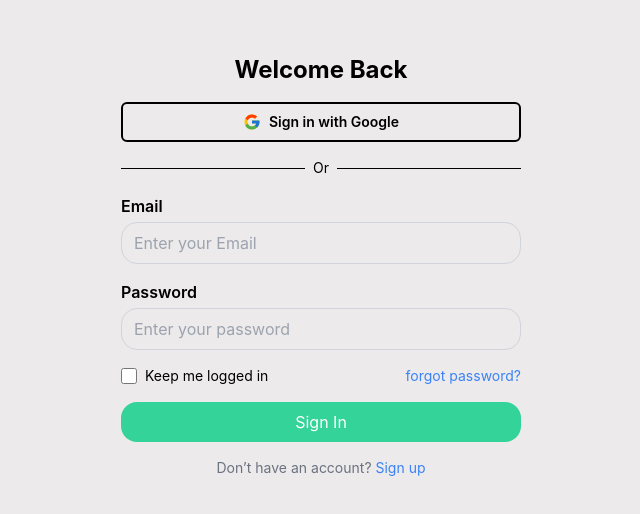
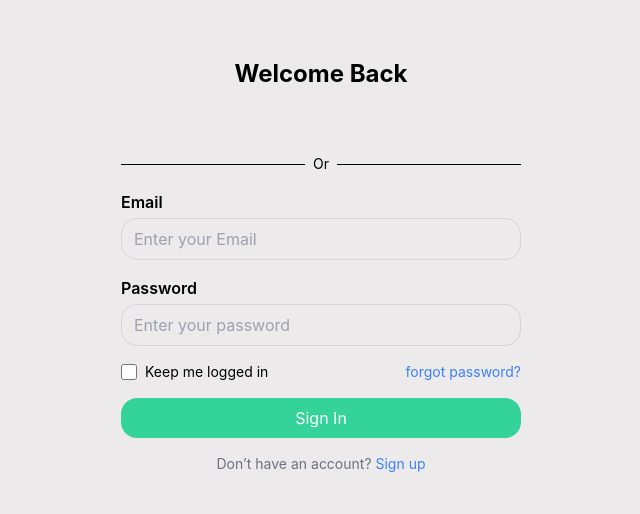
Before and after one commit to farhaghallab3/ecommerce, a React (Vite) app: page /login in a window 1280 px wide. Shown: the part 134-648 px from the top of the page, without its empty margins (319-959 px from the left). Built offline with nearby package versions, Linux system fonts and the light colour scheme.

Commit message:
add google

```diff
--- a/src/App.tsx
+++ b/src/App.tsx
@@ -10,6 +10,7 @@ import { ToastContainer } from "react-toastify";
 import { AuthProvider } from "./context/AuthContext";
 import VerifyOtpForm from "./components/organisms/Forms/VerifyOtpForm";
 import { GoogleOAuthProvider } from '@react-oauth/google';
+
 import SellerDashboardPage from "./pages/SellerDashboard";
 
 
--- a/src/components/molecules/GoogleButton.tsx
+++ b/src/components/molecules/GoogleButton.tsx
@@ -1,69 +1,52 @@
-// src/molecules/GoogleLoginButton.tsx
-import { FcGoogle } from 'react-icons/fc';
-import { useGoogleLogin } from '@react-oauth/google'; // <-- Import useGoogleLogin
-import axios from 'axios'; // <-- Import axios
-import { toast } from 'react-toastify'; // <-- Import toast
-import { useNavigate } from 'react-router-dom'; // <-- Import useNavigate
+import { GoogleLogin } from '@react-oauth/google';
+import axios from 'axios';
+import { useNavigate } from 'react-router-dom';
+import { toast } from 'react-toastify';
 import { useAuth } from '../../context/AuthContext';
-
 
 const GoogleButton = () => {
   const navigate = useNavigate();
-  const { login } = useAuth(); // Get the login function from AuthContext
+  const { login } = useAuth();
 
-  const handleGoogleSuccess = async (tokenResponse: any) => {
-
-
-    console.log("Google login success:", tokenResponse); // Log the response to inspect its structure
-
+  const handleSuccess = async (credentialResponse: any) => {
     try {
+      const idToken = credentialResponse.credential;
 
       const backendRes = await axios.post(
         "https://e-commerce-web-site-ten.vercel.app/api/v1/auth/signUp-google",
-        { googleAccessToken: tokenResponse.access_token }
-
+        { idToken } // <-- send ID token instead of access token
       );
 
-      console.log("Backend response to Google login:", backendRes.data);
-
-
       const userToken = backendRes.data.token;
-      const userName = backendRes.data.user?.name || backendRes.data.data?.name || "User"; // Adjust based on your backend's response structure
+      const userName = backendRes.data.data?.name || "User";
 
       if (userToken && userName) {
-        login(userToken, userName, backendRes.data.email); // Log in using your AuthContext
+        login(userToken, userName, backendRes.data.data?.email);
         toast.success("Signed in with Google successfully!");
-        navigate("/"); // Redirect to home page
+        navigate("/");
       } else {
-        toast.error("Google sign-in failed: Missing token or user data from backend.");
+        toast.error("Google sign-in failed: Missing token or user data.");
       }
 
-    } catch (error: any) {
-      console.error("Error during Google sign-in or backend verification:", error.response?.data || error.message);
-      toast.error(error.response?.data?.message || "Failed to sign in with Google.");
+    } catch (err: any) {
+      toast.error(err.response?.data?.message || "Google sign-in failed.");
     }
   };
 
-  const handleGoogleError = (errorResponse: any) => {
-    console.error("Google login failed:", errorResponse);
-    toast.error("Google sign-in failed. Please try again.");
+  const handleError = () => {
+    toast.error("Google login failed. Try again.");
   };
 
-  const loginWithGoogle = useGoogleLogin({
-    onSuccess: handleGoogleSuccess,
-    onError: handleGoogleError,
-
-  });
-
   return (
-    <button
-      type="button"
-      onClick={() => loginWithGoogle()}
-      className="flex items-center justify-center gap-2 w-full py-2 border border-2 border-black rounded-md hover:bg-gray-100 transition"
-    >
-      <FcGoogle className="text-lg" />
-      <span className="text-sm font-semibold">Sign in with Google</span>
-    </button>
+    <GoogleLogin
+      onSuccess={handleSuccess}
+      onError={handleError}
+      width="100%"
+      size="medium"
+      shape="rectangular"
+      text="signin_with"
+      useOneTap
+    />
   );
 };
 
```
Also changed, not shown: 1 other file (tests, documents, lock files or other folders).
